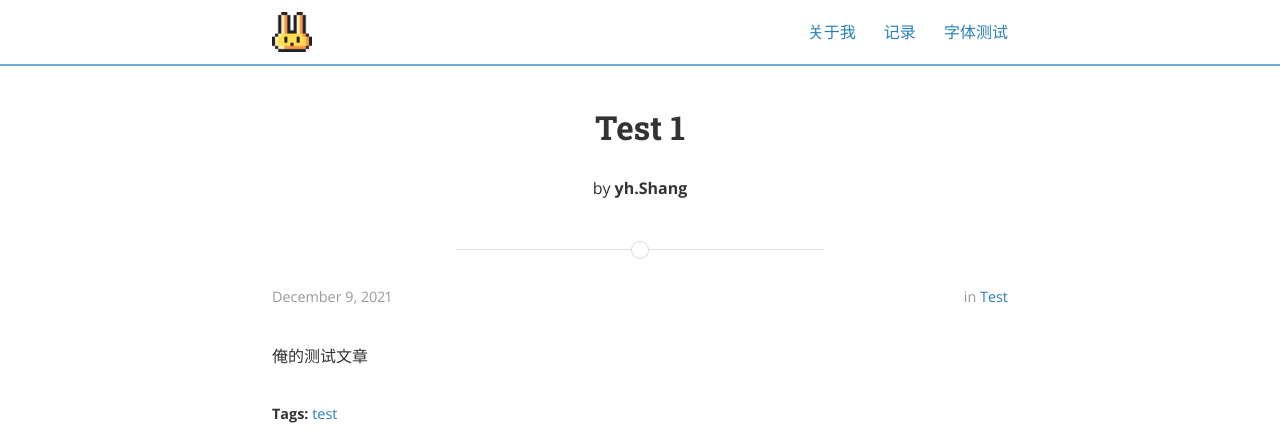
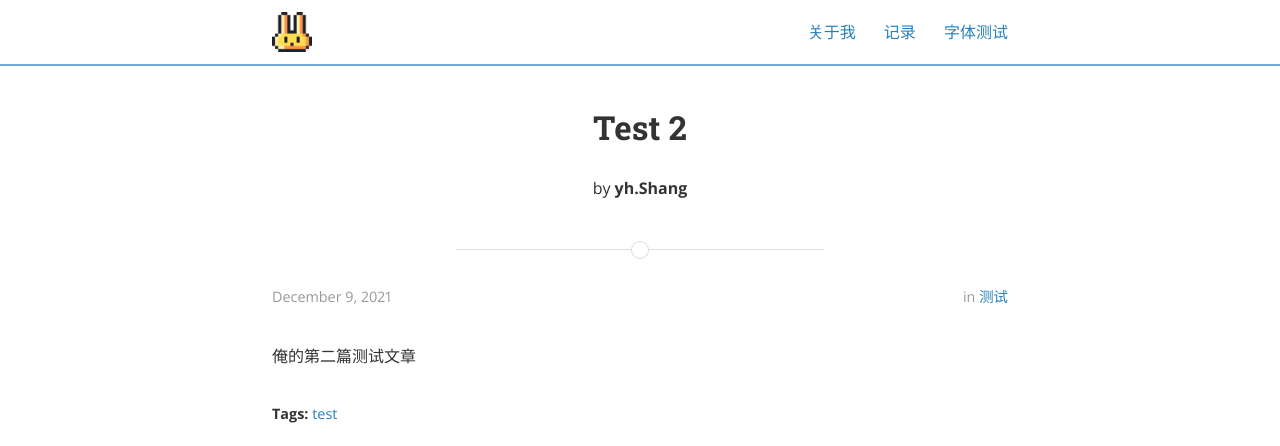
Before and after one commit to RobustGoose/biggoose.github.io, a Jekyll site: the page built from _posts/2021-12-09-Test1.md, in a window 1280 px wide. Shown: the top 446 px of the page. Built offline with Jekyll 4.4.1, drawn with Linux system fonts in a browser that asks for light colours; nearby versions of some CDN libraries.

Commit message:
Update 2021-12-09-Test1.md

```diff
--- a/_posts/2021-12-09-Test1.md
+++ b/_posts/2021-12-09-Test1.md
@@ -1,10 +1,10 @@
 ---
 layout: post
-title:  "Test 1"
+title:  "Test 2"
 date:   2021-12-09
 author: yh.Shang
-categories: Test
+categories: 测试
 tags: test
 ---
 
-俺的测试文章
+俺的第二篇测试文章
```
